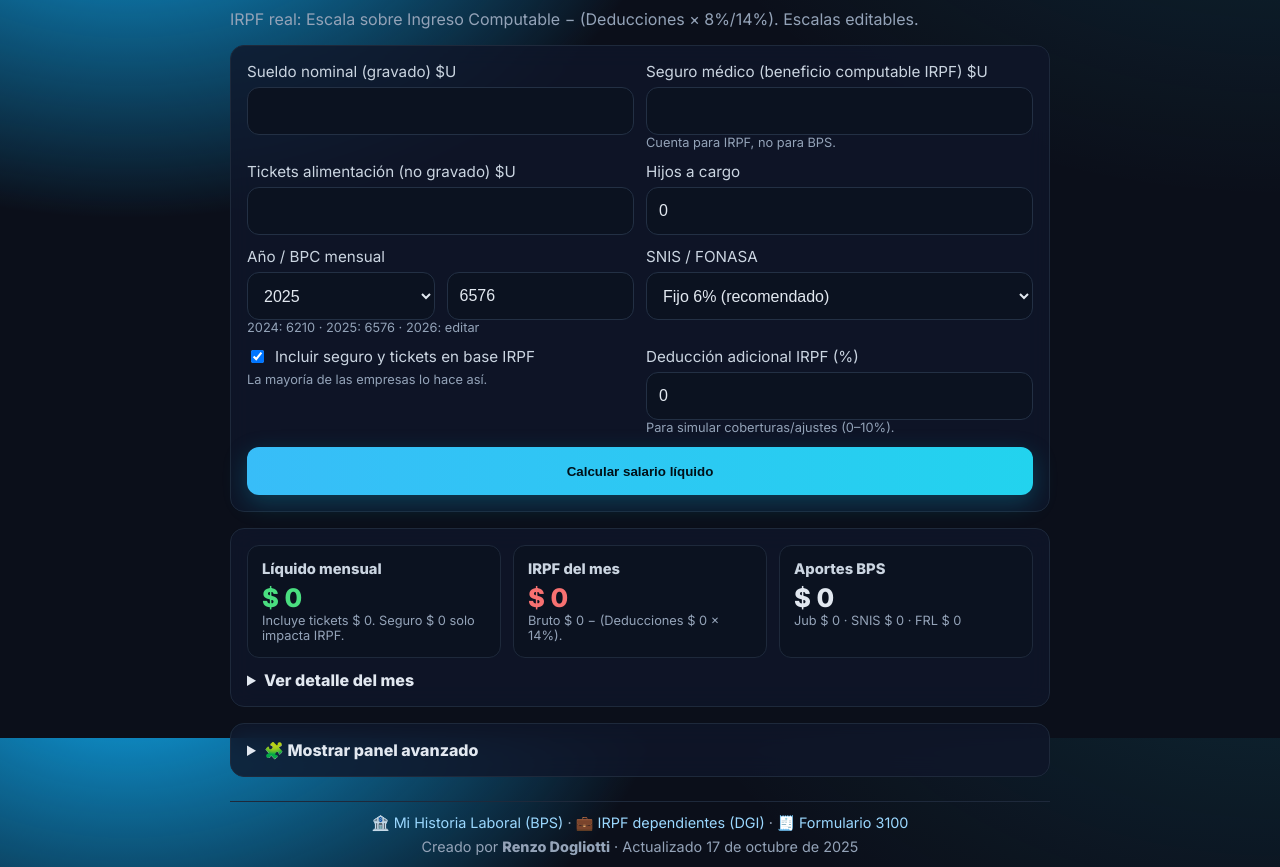
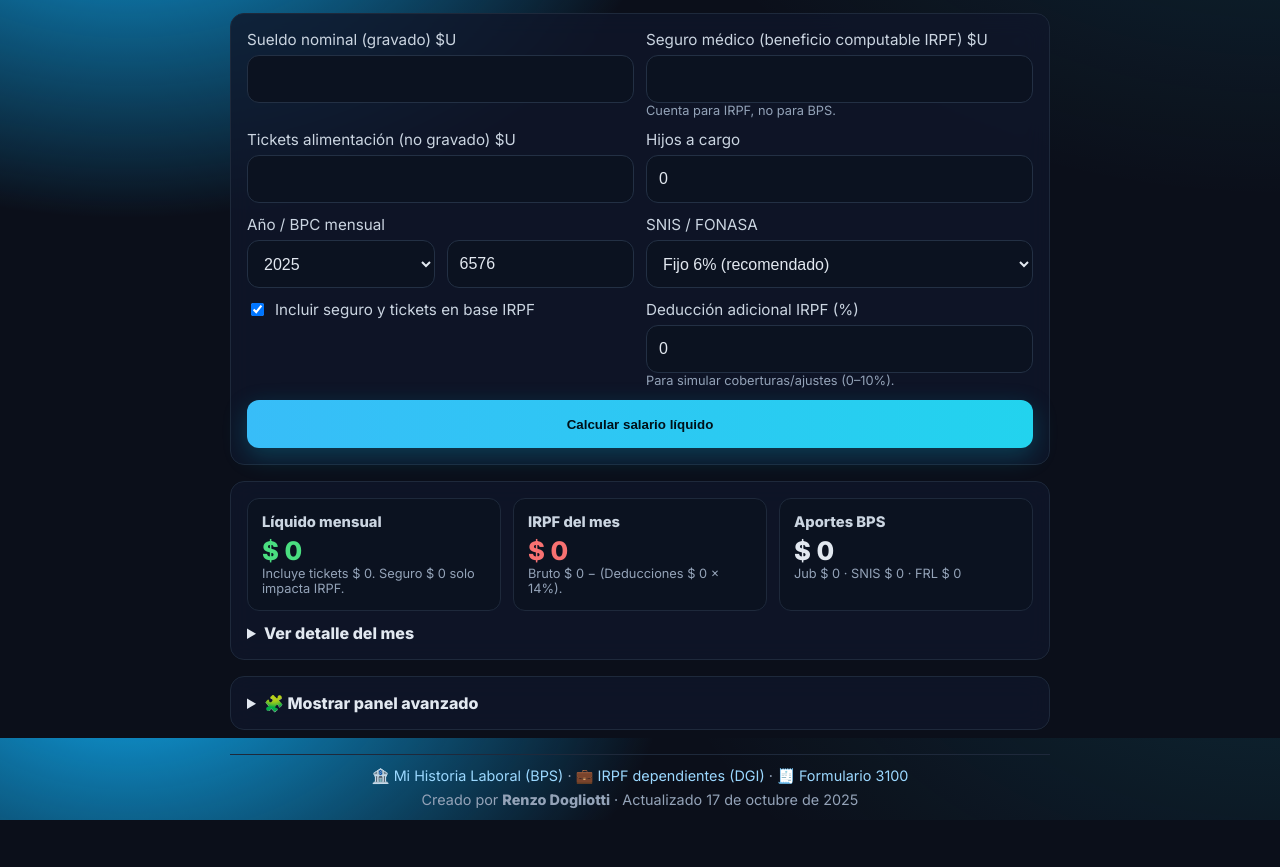
Before and after one commit to renzosdd/salario-uru, a plain HTML site: page index.html in a window 1280 px wide. Shown: the part 62-929 px from the top of the page. After the commit the page ends 882 px from the top, so only its background shows below. Drawn offline with Linux system fonts and the light colour scheme.

Commit message:
Update index.html

```diff
--- a/index.html
+++ b/index.html
@@ -64,7 +64,6 @@
 <div class="wrap">
   <header class="row">
     <h1>Calculadora de Salario Líquido (Uruguay)</h1>
-    <p class="muted">IRPF real: Escala sobre Ingreso Computable − (Deducciones × 8%/14%). Escalas editables.</p>
   </header>
 
   <!-- ENTRADA -->
@@ -102,7 +101,6 @@
           </select>
           <input id="bpc" type="number" min="0" step="1" value="6576">
         </div>
-        <div class="tiny muted">2024: 6210 · 2025: 6576 · 2026: editar</div>
       </div>
       <div>
         <label>SNIS / FONASA</label>
@@ -125,7 +123,6 @@
           <input id="incluyeExtras" type="checkbox" checked>
           Incluir seguro y tickets en base IRPF
         </label>
-        <div class="tiny muted">La mayoría de las empresas lo hace así.</div>
       </div>
       <div>
         <label>Deducción adicional IRPF (%)</label>
```
